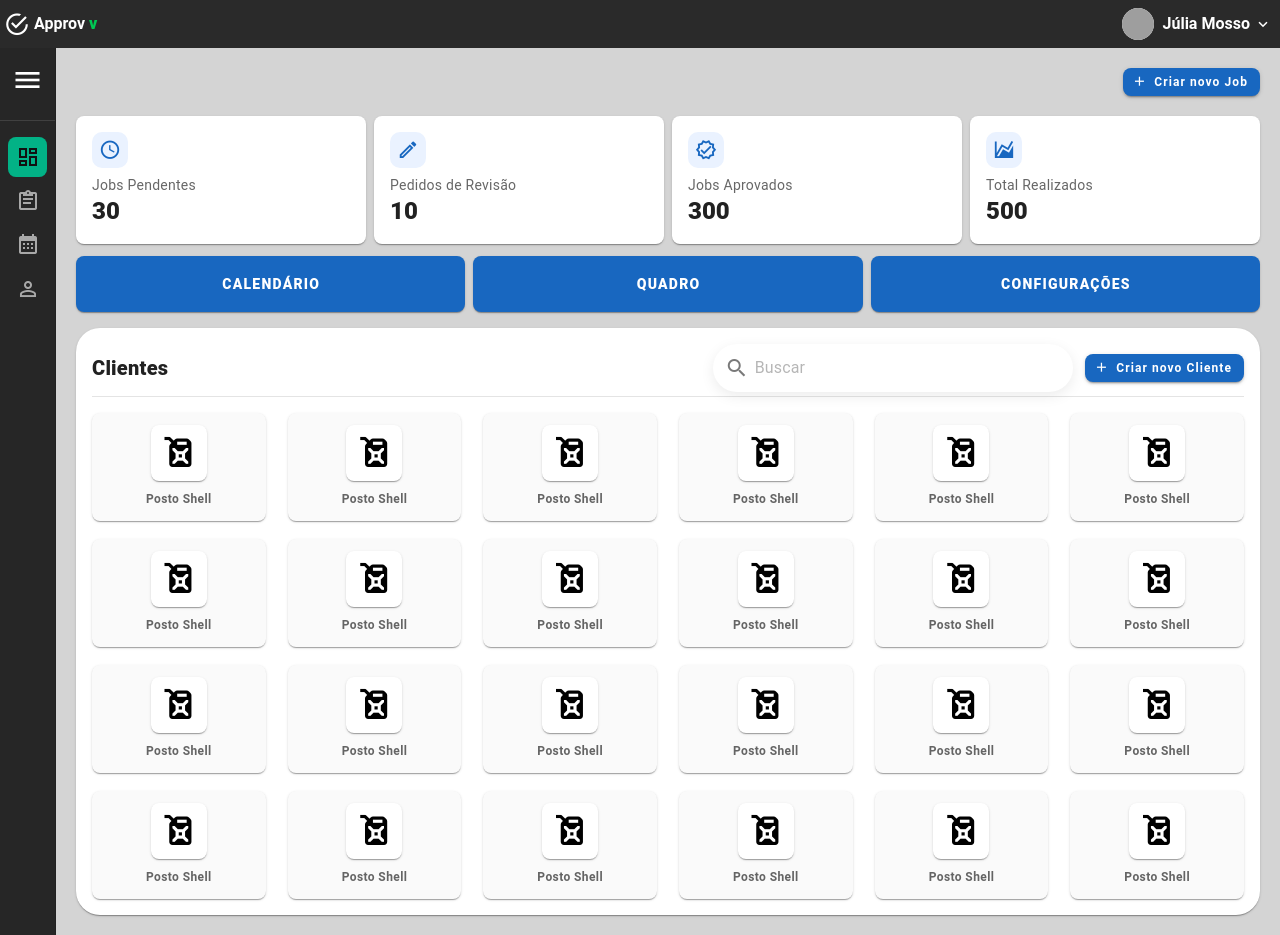
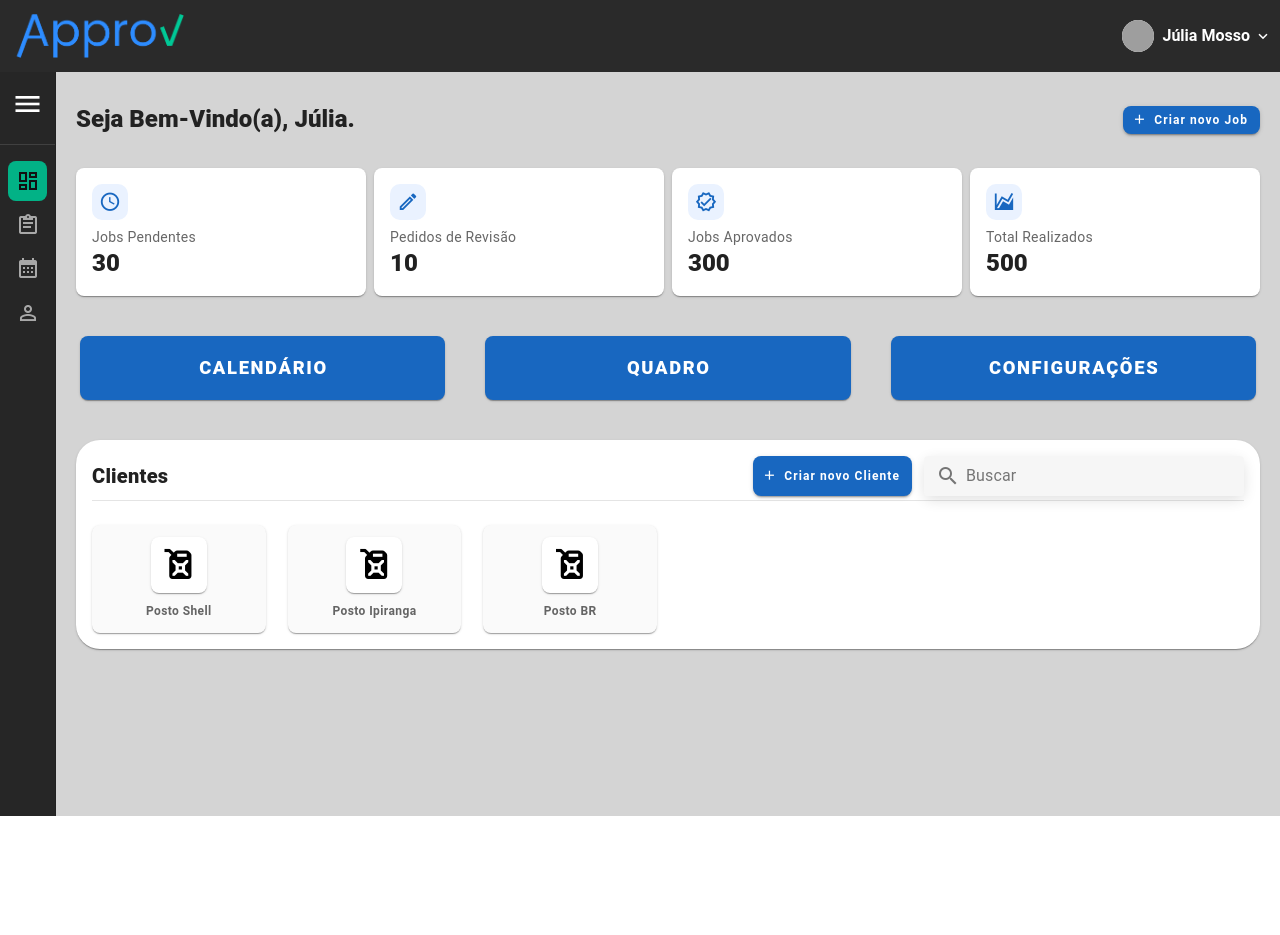
Before and after one commit to tolentino15/APPROVE-front, a Vue app: page / in a window 1280 px wide. After the commit the page ends 816 px from the top, so only its background shows below. Built offline with nearby package versions, Linux system fonts and the light colour scheme; grey boxes are pictures that could not be loaded; the HTML template or start-up script is replaced by a standard one.

Commit message:
FRONT-50.02-Logo + Objetos Clientes

```diff
--- a/src/views/HomeAdmin.vue
+++ b/src/views/HomeAdmin.vue
@@ -1,19 +1,15 @@
 <template>
   <v-app>
-    <!-- APP BAR -->
-    <v-app-bar height="56" flat color="#2a2a2a" density="comfortable" class="text-white">
+    <!-- Topbar: Barra superior fixa com logo e avatar do usuário -->
+    <v-app-bar height="80" flat color="#2a2a2a" density="comfortable" class="text-white">
+      <!-- Logo da empresa, carregada da pasta public -->
       <template #prepend>
         <div class="d-flex align-center">
-          <v-icon size="26" class="mr-1">mdi-checkbox-marked-circle-outline</v-icon>
-          <span class="font-weight-bold mr-1">Approv</span>
-          <span class="text-green-accent-4 font-weight-black">v</span>
+          <v-img src="/Logo.png" alt="Logo" width="180" height="44" contain eager class="mr-2" />
         </div>
       </template>
-
       <v-spacer />
-
-      <v-spacer />
-
+      <!-- Avatar e nome do usuário -->
       <div class="d-flex align-center mr-2">
         <v-avatar size="32" class="mr-2">
           <v-img :src="avatarUrl" alt="avatar" />
@@ -23,22 +19,23 @@
       </div>
     </v-app-bar>
 
-    <v-main>
-      <v-container fluid class="pa-5 bg-outer">
+    <!-- Sidebar: Navegação lateral com ícones e páginas -->
     <v-navigation-drawer
-          expand-on-hover
+      v-model="drawer"
       permanent
       rail
+      expand-on-hover
       color="#262626"
       class="elevation-0"
-          v-model="drawer"
     >
+      <!-- Ícone do menu no topo da sidebar -->
       <template #prepend>
         <div class="d-flex flex-column align-center py-4">
           <v-icon size="32" color="white">mdi-menu</v-icon>
         </div>
       </template>
       <v-divider class="my-2"></v-divider>
+      <!-- Lista de páginas do sistema -->
       <v-list density="compact" nav>
         <v-list-item
           prepend-icon="mdi-view-dashboard-outline"
@@ -64,11 +61,15 @@
         />
       </v-list>
     </v-navigation-drawer>
-
+    <v-main>
+      <v-container fluid class="pa-5 bg-outer">
         <v-row>
           <v-col cols="12">
             <!-- CTA TOP -->
-            <div class="d-flex justify-end">
+            <div class="d-flex align-center justify-space-between mb-2" style="min-height: 56px">
+              <div class="text-h5 font-weight-black" style="color: #222">
+                Seja Bem-Vindo(a), Júlia.
+              </div>
               <v-btn
                 color="primary"
                 prepend-icon="mdi-plus"
@@ -96,78 +97,84 @@
             </v-row>
 
             <!-- BIG ACTIONS -->
-            <v-row class="mt-2" dense>
-              <v-col cols="12" md="4">
+            <div
+              class="d-flex justify-center align-center"
+              style="gap: 32px; margin-top: 40px; margin-bottom: 40px"
+            >
               <v-btn
-                  block
                 color="primary"
-                  height="56"
-                  class="text-none font-weight-black rounded-lg elevation-1"
+                height="64"
+                style="flex: 1; min-width: 140px; font-size: 1.15rem; padding: 0 32px"
+                class="text-none font-weight-black rounded-lg elevation-1 mx-1"
                 @click="goToCalendarAdmin"
+                >CALENDÁRIO</v-btn
               >
-                  CALENDÁRIO
-                </v-btn>
-              </v-col>
-              <v-col cols="12" md="4">
               <v-btn
-                  block
                 color="primary"
-                  height="56"
-                  class="text-none font-weight-black rounded-lg elevation-1"
+                height="64"
+                style="flex: 1; min-width: 140px; font-size: 1.15rem; padding: 0 32px"
+                class="text-none font-weight-black rounded-lg elevation-1 mx-1"
                 @click="goToBoardAdmin"
+                >QUADRO</v-btn
               >
-                  QUADRO
-                </v-btn>
-              </v-col>
-              <v-col cols="12" md="4">
               <v-btn
-                  block
                 color="primary"
-                  height="56"
-                  class="text-none font-weight-black rounded-lg elevation-1"
+                height="64"
+                style="flex: 1; min-width: 140px; font-size: 1.15rem; padding: 0 32px"
+                class="text-none font-weight-black rounded-lg elevation-1 mx-1"
               >
                 CONFIGURAÇÕES
               </v-btn>
-              </v-col>
-            </v-row>
+            </div>
 
             <!-- CLIENTES -->
-            <v-card class="mt-4 rounded-xl elevation-1">
-              <v-card-text class="pb-1">
+            <v-card
+              class="mt-4 rounded-xl elevation-1"
+              style="display: flex; flex-direction: column"
+            >
+              <v-card-text class="pb-1" style="padding-bottom: 8px">
                 <div class="d-flex align-center justify-space-between">
                   <div class="text-h6 font-weight-black">Clientes</div>
-
-                  <div class="d-flex align-center">
-                    <v-text-field
-                      class="clients-search mr-3"
-                      variant="solo"
-                      flat
-                      hide-details
-                      density="comfortable"
-                      prepend-inner-icon="mdi-magnify"
-                      placeholder="Buscar"
-                    />
+                  <div class="d-flex align-center" style="gap: 12px">
                     <v-btn
                       color="primary"
                       prepend-icon="mdi-plus"
                       class="text-none font-weight-bold rounded-lg"
+                      style="height: 40px"
                       size="small"
                       @click="goToCadastroCliente"
+                      >Criar novo Cliente</v-btn
                     >
-                      Criar novo Cliente
-                    </v-btn>
+                    <v-text-field
+                      v-model="search"
+                      class="clients-search"
+                      density="compact"
+                      label="Buscar"
+                      prepend-inner-icon="mdi-magnify"
+                      variant="solo-filled"
+                      flat
+                      hide-details
+                      single-line
+                      style="
+                        height: 40px;
+                        min-width: 320px;
+                        max-width: 100%;
+                        border-radius: 8px;
+                        background: #fff;
+                        box-shadow: 0 4px 14px rgba(0, 0, 0, 0.12);
+                      "
+                    />
                   </div>
                 </div>
               </v-card-text>
 
-              <v-divider class="mx-4"></v-divider>
+              <v-divider class="mx-4" style="margin-top: 0; margin-bottom: 8px"></v-divider>
 
-              <!-- Grade de clientes (usa v-row, mas com look de grid) -->
-              <v-card-text>
+              <v-card-text style="flex: 1; overflow-y: auto">
                 <div class="clients-grid">
                   <v-sheet
-                    v-for="(c, i) in clients"
-                    :key="i"
+                    v-for="cliente in filteredClients"
+                    :key="cliente.id"
                     class="client-card rounded-lg elevation-1 d-flex flex-column align-center pa-3"
                     color="#fafafa"
                   >
@@ -178,7 +185,7 @@
                       <v-icon size="38">mdi-fuel</v-icon>
                     </v-sheet>
                     <div class="text-caption text-medium-emphasis mt-2 font-weight-semibold">
-                      {{ c }}
+                      {{ cliente.nome }}
                     </div>
                   </v-sheet>
                 </div>
@@ -192,12 +199,38 @@
 </template>
 
 <script setup lang="ts">
+import { ref, computed } from 'vue'
+import { useRouter } from 'vue-router'
+
+const router = useRouter()
+const drawer = ref(true)
+const search = ref('')
+const avatarUrl = 'https://avatars.githubusercontent.com/u/9919?s=64&v=4'
+
+const kpis = [
+  { title: 'Jobs Pendentes', value: 30, icon: 'mdi-clock-time-four-outline' },
+  { title: 'Pedidos de Revisão', value: 10, icon: 'mdi-pencil-outline' },
+  { title: 'Jobs Aprovados', value: 300, icon: 'mdi-check-decagram-outline' },
+  { title: 'Total Realizados', value: 500, icon: 'mdi-chart-areaspline' },
+]
+
+// Escopo futuro: clientes como objetos
+const clients = ref([
+  { id: 1, nome: 'Posto Shell' },
+  { id: 2, nome: 'Posto Ipiranga' },
+  { id: 3, nome: 'Posto BR' },
+  // ...outros clientes
+])
+
+// Filtro de busca por nome
+const filteredClients = computed(() => {
+  if (!search.value) return clients.value
+  return clients.value.filter((c) => c.nome.toLowerCase().includes(search.value.toLowerCase()))
+})
+
 function goToDashboard() {
   router.push({ name: 'HomeAdmin' })
 }
-import { useRouter } from 'vue-router'
-
-const router = useRouter()
 function goToCadastroCliente() {
   router.push({ name: 'CadastroCliente' })
 }
@@ -210,24 +243,12 @@
 function goToBoardAdmin() {
   router.push({ name: 'BoardAdmin' })
 }
-
-import { ref } from 'vue'
-const drawer = ref(true)
-
-const kpis = [
-  { title: 'Jobs Pendentes', value: 30, icon: 'mdi-clock-time-four-outline' },
-  { title: 'Pedidos de Revisão', value: 10, icon: 'mdi-pencil-outline' },
-  { title: 'Jobs Aprovados', value: 300, icon: 'mdi-check-decagram-outline' },
-  { title: 'Total Realizados', value: 500, icon: 'mdi-chart-areaspline' },
-]
-
-const clients = Array.from({ length: 24 }, () => 'Posto Shell')
-
-const avatarUrl = 'https://avatars.githubusercontent.com/u/9919?s=64&v=4' // placeholder
 </script>
 
 <style scoped>
-/* fundos principais (ficam fiéis ao mock) */
+.v-application {
+  background: #d4d4d4 !important;
+}
 .bg-outer {
   background: #d4d4d4;
   min-height: calc(100vh - 56px);
@@ -236,15 +257,11 @@
   background: #d4d4d4;
   box-shadow: none;
 }
-
-/* busca redonda igual ao mock */
 .top-search :deep(.v-field--variant-solo) {
   border-radius: 9999px;
   box-shadow: 0 4px 14px rgba(0, 0, 0, 0.08);
   max-width: 420px;
 }
-
-/* KPI */
 .kpi-card .kpi-icon {
   width: 36px;
   height: 36px;
@@ -255,37 +272,28 @@
   align-items: center;
   justify-content: center;
 }
-
-/* Clientes */
 .clients-search :deep(.v-field--variant-solo) {
   border-radius: 9999px;
   box-shadow: 0 4px 14px rgba(0, 0, 0, 0.08);
   width: 360px;
   max-width: 360px;
 }
-
-/* grid de clientes: 8 colunas no desktop, com gap semelhante ao design */
 .clients-grid {
   display: grid;
   grid-template-columns: repeat(8, 1fr);
   gap: 18px 22px;
 }
-
 .logo-chip {
   width: 56px;
   height: 56px;
   display: grid;
   place-items: center;
 }
-
-/* cartões de cliente com leve borda interna + sombra */
 .client-card {
   box-shadow:
     inset 0 0 0 1px rgba(0, 0, 0, 0.03),
     0 4px 14px rgba(0, 0, 0, 0.08);
 }
-
-/* responsividade */
 @media (max-width: 1400px) {
   .clients-grid {
     grid-template-columns: repeat(6, 1fr);
```
Also changed, not shown: public/Logo.png (added). Lines whose indentation alone changed are shown as unchanged.
